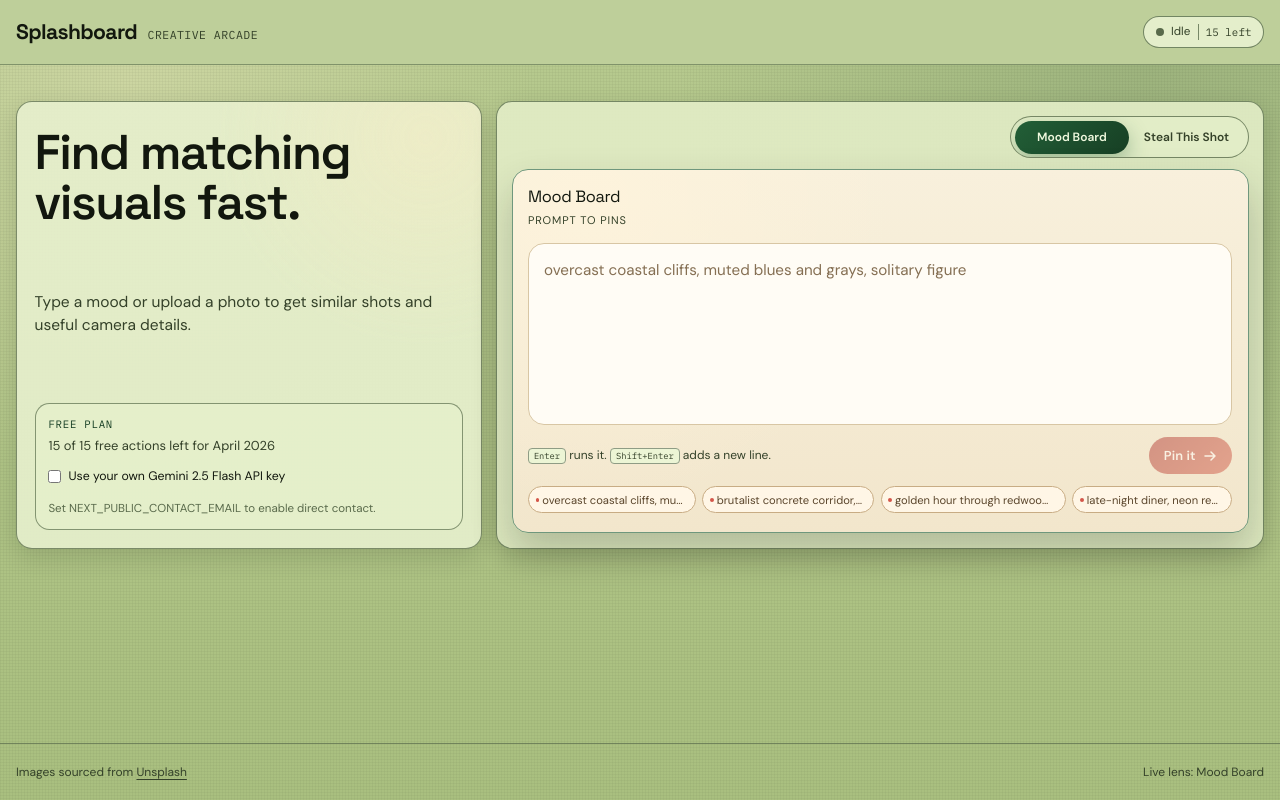
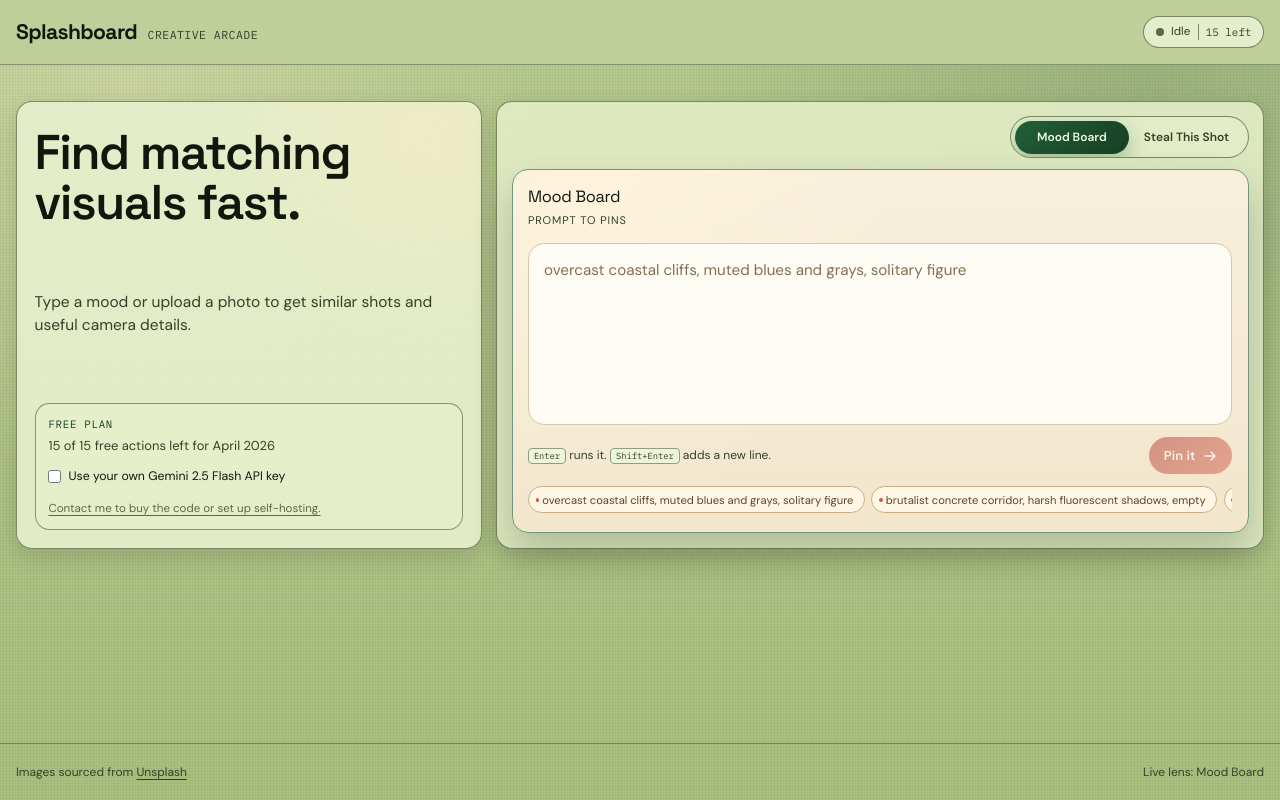
Before and after one commit to daiviknambiar/splashboard, a Next.js app: page / in a window 1280 px wide. Built offline with nearby package versions, Linux system fonts and the light colour scheme; no server answers.

Commit message:
Fix contact email and prompt chip overflow (#4)

```diff
--- a/app/globals.css
+++ b/app/globals.css
@@ -574,6 +574,7 @@ body {
 
 .prompt-chip {
   position: relative;
+  flex: 0 0 auto;
   border: 1px solid #c8ac84;
   color: #5b462c;
   background: #fff6e6;
@@ -582,9 +583,6 @@ body {
   font-size: 0.7rem;
   line-height: 1.3;
   white-space: nowrap;
-  max-width: min(34ch, 100%);
-  overflow: hidden;
-  text-overflow: ellipsis;
   cursor: pointer;
   transition: all 150ms ease;
 }
--- a/app/page.tsx
+++ b/app/page.tsx
@@ -31,7 +31,7 @@ interface StoredUsageState {
   used: number;
 }
 
-const CONTACT_EMAIL = process.env.NEXT_PUBLIC_CONTACT_EMAIL;
+const CONTACT_EMAIL = process.env.NEXT_PUBLIC_CONTACT_EMAIL?.trim() || 'daiviknambiarpro@gmail.com';
 const PUBLIC_GEMINI_API_KEY = process.env.NEXT_PUBLIC_GEMINI_API_KEY?.trim();
 const LOCAL_USAGE_KEY = 'splashboard:monthly-usage:v1';
 const DEFAULT_MONTHLY_LIMIT = 15;
@@ -61,7 +61,11 @@ function formatMonth(monthKey: string): string {
     return monthKey;
   }
 
-  return new Intl.DateTimeFormat('en-US', { month: 'long', year: 'numeric' }).format(
+  return new Intl.DateTimeFormat('en-US', {
+    month: 'long',
+    year: 'numeric',
+    timeZone: 'UTC',
+  }).format(
     new Date(Date.UTC(yearNum, monthNum - 1, 1))
   );
 }
@@ -738,7 +742,7 @@ export default function Home() {
                         Contact me to buy the code or set up self-hosting.
                       </a>
                     ) : (
-                      'Set NEXT_PUBLIC_CONTACT_EMAIL to enable direct contact.'
+                      'email daiviknambiarpro@gmail.com'
                     )}
                   </p>
                 </div>
```
